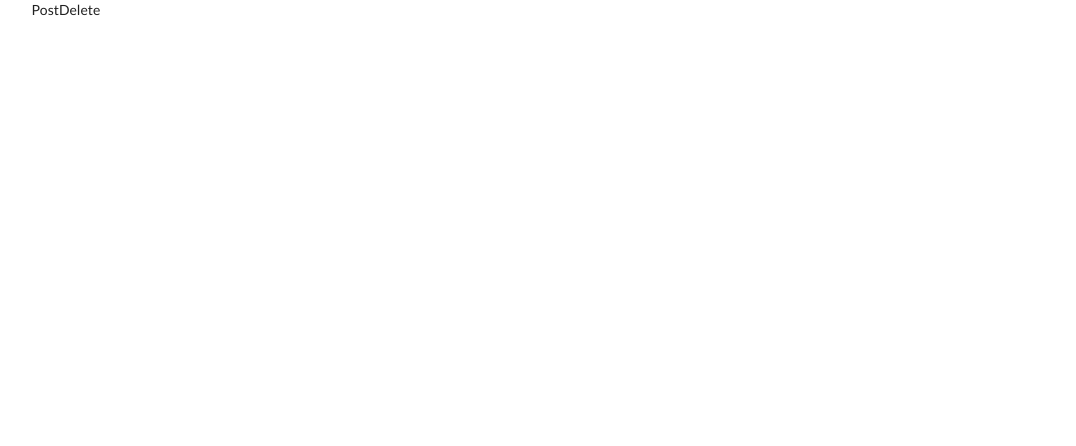
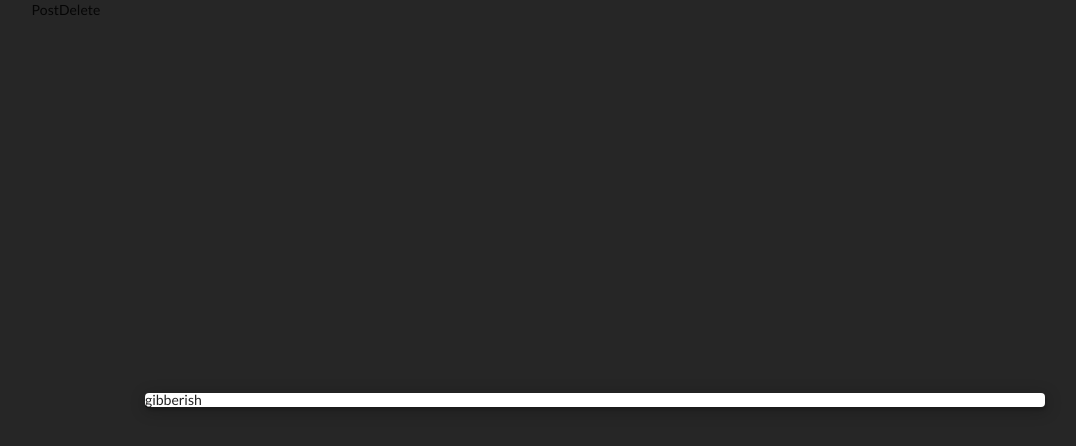
Before and after one commit to scrumpygeo/blog-redux-revisited, a React (Create React App) app: page /posts/delete in a window 1280 px wide. Shown: the top 446 px of the page, without its empty margins (45-1121 px from the left). Built offline with nearby package versions, Linux system fonts and the light colour scheme.

Commit message:
add portal for modal

```diff
--- a/public/index.html
+++ b/public/index.html
@@ -36,6 +36,7 @@
   <body>
     <noscript>You need to enable JavaScript to run this app.</noscript>
     <div id="root"></div>
+    <div id="modal"></div>
     <!--
       This HTML file is a template.
       If you open it directly in the browser, you will see an empty page.
--- /dev/null
+++ b/src/components/Modal.js
@@ -0,0 +1,13 @@
+import React from 'react';
+import ReactDOM from 'react-dom';
+
+const Modal = (props) => {
+  return ReactDOM.createPortal(
+    <div className='ui dimmer modals visible active'>
+      <div className='ui standard modal visible active'>gibberish</div>
+    </div>,
+    document.querySelector('#modal')
+  );
+};
+
+export default Modal;
--- a/src/components/PostDelete.js
+++ b/src/components/PostDelete.js
@@ -1,7 +1,13 @@
 import React from 'react';
+import Modal from '../components/Modal';
 
 const PostDelete = () => {
-  return <div>PostDelete</div>;
+  return (
+    <div>
+      PostDelete
+      <Modal />
+    </div>
+  );
 };
 
 export default PostDelete;
```
